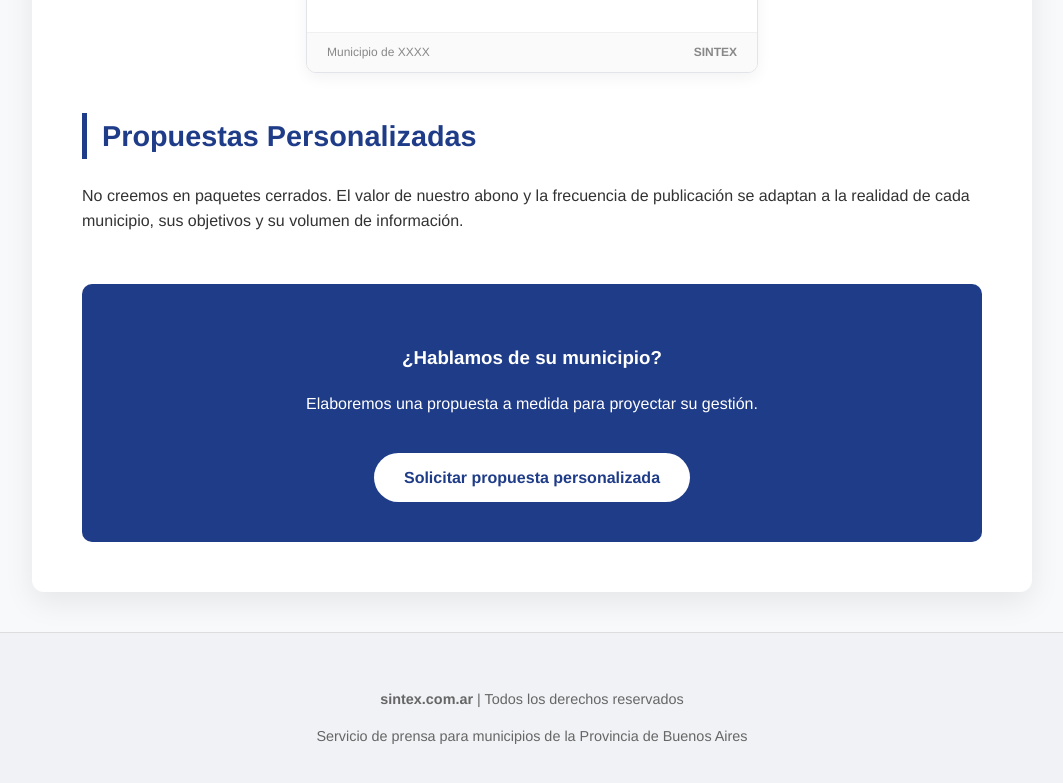
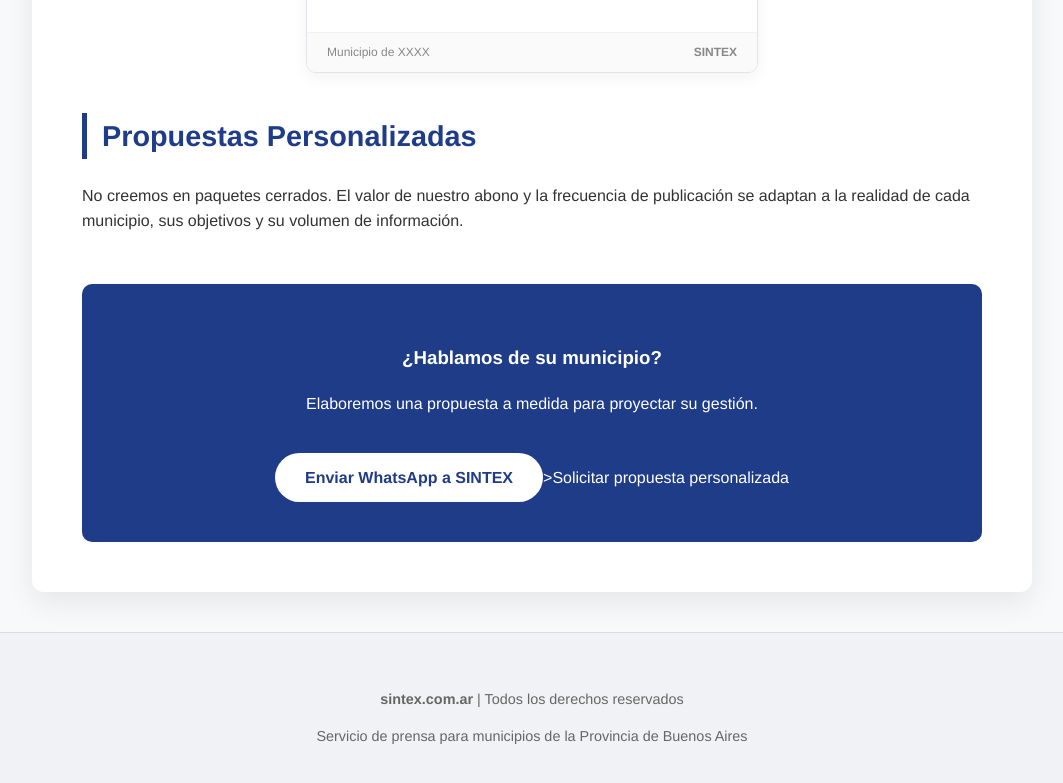
Before and after one commit to mariela-nazar/sintex-municipios, a plain HTML site: page index.html in a window 1280 px wide. Shown: the part 1146-1929 px from the top of the page, without its empty margins (108-1171 px from the left). Drawn offline with Linux system fonts and the light colour scheme.

Commit message:
Update index.html

```diff
--- a/index.html
+++ b/index.html
@@ -231,7 +231,7 @@
     <div class="contacto-seccion">
         <h3>¿Hablamos de su municipio?</h3>
         <p>Elaboremos una propuesta a medida para proyectar su gestión.</p>
-        <a href="mailto:contacto@sintex.com.ar?subject=Consulta%20Propuesta%20SINTEX" class="btn-contacto">Solicitar propuesta personalizada</a>
+        <a href="https://wa.me/5491112345678?text=Hola%20SINTEX,%20me%20gustaría%20solicitar%20una%20propuesta%20para%20mi%20municipio" class="btn-contacto" target="_blank">Enviar WhatsApp a SINTEX</a>>Solicitar propuesta personalizada</a>
     </div>
 </div>
 
```
